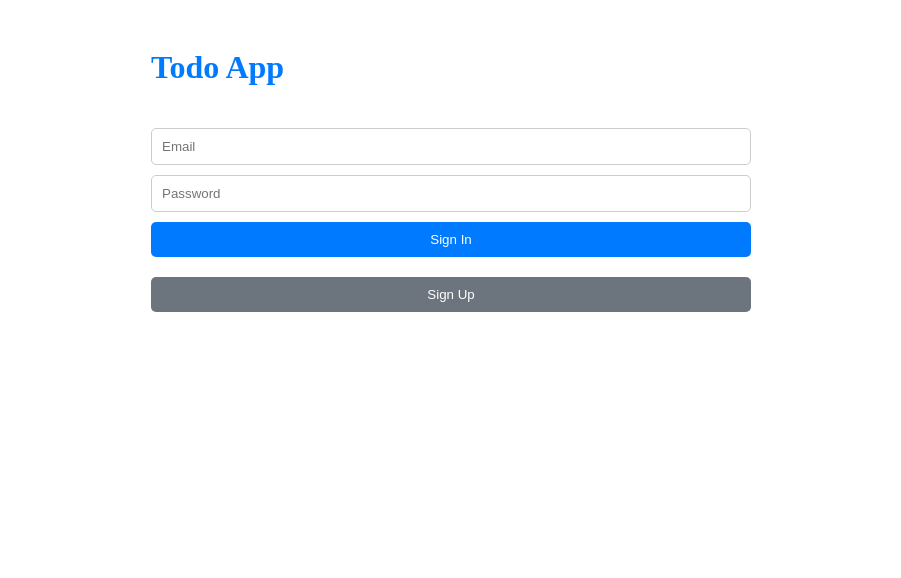
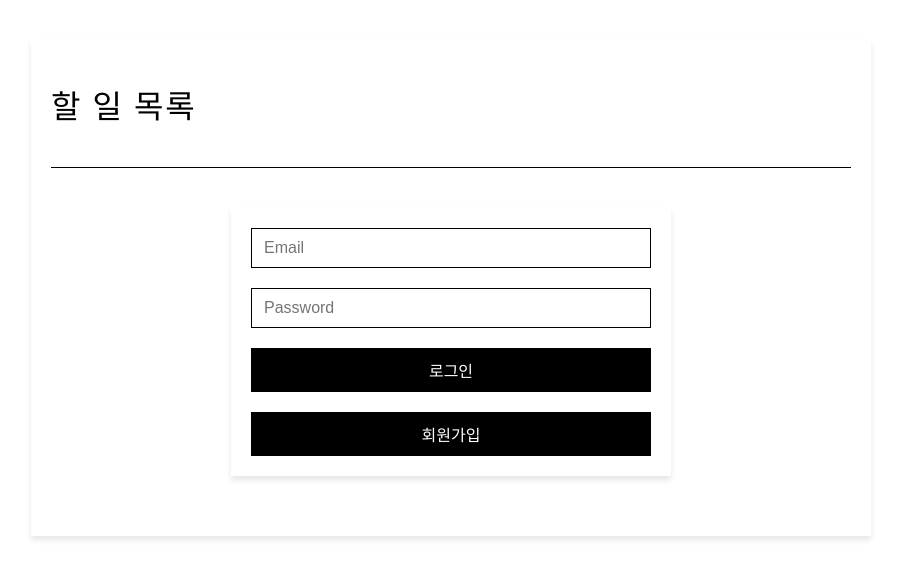
Before and after one commit to chaeyoo/todo-monorepo, a React app in the folder apps/web/: page /signin in a window 1280 px wide. Shown: the top 578 px of the page, without its empty margins (189-1090 px from the left). Built offline with nearby package versions, Linux system fonts and the light colour scheme.

Commit message:
[UPDATE] design변경

```diff
--- a/apps/web/package.json
+++ b/apps/web/package.json
@@ -23,6 +23,7 @@
     "react": "^18.2.0",
     "react-dom": "^18.2.0",
     "react-router-dom": "^6.26.1",
+    "react-spring": "^9.7.4",
     "shared": "workspace:*",
     "stream-browserify": "^3.0.0",
     "vm-browserify": "^1.1.2",
--- a/apps/web/src/App.tsx
+++ b/apps/web/src/App.tsx
@@ -1,3 +1,4 @@
+import React, { useEffect } from "react";
 import { ThemeProvider } from "@emotion/react";
 import styled from "@emotion/styled";
 import { TodoList } from "./components/TodoList";
@@ -9,21 +10,26 @@ import {
   Route,
   Navigate,
 } from "react-router-dom";
-import { useEffect, useState } from "react";
 import { UserInfo } from "./components/UserInfo";
 import { SignUp } from "./components/SignUp";
 import { SignIn } from "./components/SignIn";
 import { useAuthStore } from "./store/authStore";
+import { colors, commonStyles, animations } from "shared/src/styles/todoStyles";
 
 const AppWrapper = styled.div`
-	max-width: 600px;
-	margin: 0 auto;
-	padding: 20px;
+  ${commonStyles.container}
+  max-width: 800px;
+  margin: 40px auto;
+  animation: ${animations.fadeIn} 0.5s ease-out;
 `;
 
 const Title = styled.h1`
-	color: ${(props) => props.theme.colors.primary};
+  color: ${colors.primary};
   text-align: center;
+  font-size: 2rem;
+  margin-bottom: 20px;
+  font-weight: 300;
+  letter-spacing: 2px;
 `;
 
 const LoadingWrapper = styled.div`
@@ -32,28 +38,32 @@ const LoadingWrapper = styled.div`
   align-items: center;
   height: 100vh;
   font-size: 1.2rem;
-	color: ${(props) => props.theme.colors.primary};
+  color: ${colors.primary};
+  animation: ${animations.pulse} 1.5s infinite;
 `;
 
 const LogoutButton = styled.button`
-	background-color: ${(props) => props.theme.colors.secondary};
-	color: white;
-	border: none;
-	padding: 10px 15px;
-	border-radius: 5px;
-	cursor: pointer;
-	margin-top: 10px;
-
-	&:hover {
-		background-color: ${(props) => props.theme.colors.primary};
-	}
+  ${commonStyles.button}
+  animation: ${animations.slideIn} 0.5s ease-out;
 `;
 
 const Header = styled.div`
   display: flex;
   justify-content: space-between;
   align-items: center;
-	margin-bottom: 20px;
+  margin-bottom: 30px;
+  padding-bottom: 20px;
+  border-bottom: 1px solid ${colors.primary};
+`;
+
+const ErrorMessage = styled.div`
+  color: ${colors.primary};
+  text-align: center;
+  font-size: 1rem;
+  margin-top: 20px;
+  padding: 10px;
+  background-color: ${colors.background};
+  border: 1px solid ${colors.primary};
 `;
 
 function App() {
@@ -70,13 +80,13 @@ function App() {
   if (loading) {
     return (
       <ThemeProvider theme={theme}>
-				<LoadingWrapper>Loading...</LoadingWrapper>
+        <LoadingWrapper>로딩 중...</LoadingWrapper>
       </ThemeProvider>
     );
   }
 
   if (error) {
-		return <div>Error: {error}</div>;
+    return <ErrorMessage>오류: {error}</ErrorMessage>;
   }
 
   return (
@@ -84,8 +94,8 @@ function App() {
       <Router>
         <AppWrapper>
           <Header>
-						<Title>Todo App</Title>
-						{user && <LogoutButton onClick={handleLogout}>Logout</LogoutButton>}
+            <Title>할 일 목록</Title>
+            {user && <LogoutButton onClick={handleLogout}>로그아웃</LogoutButton>}
           </Header>
           <Routes>
             <Route
--- a/apps/web/src/components/SignIn.tsx
+++ b/apps/web/src/components/SignIn.tsx
@@ -1,47 +1,41 @@
 import React, { useState } from "react";
 import { signIn } from "shared";
 import styled from "@emotion/styled";
-
 import { useAuthStore } from "../store/authStore";
 import { useNavigate } from "react-router-dom";
+import { colors, commonStyles } from "shared/src/styles/todoStyles";
+
+const FormContainer = styled.div`
+	${commonStyles.container}
+	max-width: 400px;
+	margin: 40px auto;
+`;
+
 const Form = styled.form`
 	display: flex;
 	flex-direction: column;
-	gap: 10px;
+	gap: 20px;
 `;
 
 const Input = styled.input`
-	padding: 10px;
-	border-radius: 5px;
-	border: 1px solid #ccc;
+	${commonStyles.input}
 `;
 
 const Button = styled.button`
-	padding: 10px;
-	background-color: ${(props) => props.theme.colors.primary};
-	color: white;
-	border: none;
-	border-radius: 5px;
-	cursor: pointer;
-
-	&:hover {
-		background-color: ${(props) => props.theme.colors.secondary};
-	}
+	${commonStyles.button}
 `;
 
 const SignUpButton = styled(Button)`
-	background-color: ${(props) => props.theme.colors.secondary};
-	margin-top: 10px;
-
+	color: ${colors.primary}
+	background-color: ${colors.secondary};
 	&:hover {
-		background-color: ${(props) => props.theme.colors.primary};
+		background-color: ${colors.accent};
 	}
 `;
 
 const ErrorMessage = styled.p`
-	color: red;
-	font-size: 14px;
-	margin-top: 5px;
+	color: #d32f2f;
+	font-size: 0.9rem;
 	text-align: center;
 `;
 
@@ -71,6 +65,7 @@ export const SignIn: React.FC = () => {
 	};
 
 	return (
+		<FormContainer>
 			<Form onSubmit={handleSubmit}>
 				<Input
 					type="email"
@@ -87,10 +82,11 @@ export const SignIn: React.FC = () => {
 					required
 				/>
 				{error && <ErrorMessage>{error}</ErrorMessage>}
-			<Button type="submit">Sign In</Button>
+				<Button type="submit">로그인</Button>
 				<SignUpButton type="button" onClick={handleSignUpClick}>
-				Sign Up
+					회원가입
 				</SignUpButton>
 			</Form>
+		</FormContainer>
 	);
 };
--- a/apps/web/src/components/SignUp.tsx
+++ b/apps/web/src/components/SignUp.tsx
@@ -3,50 +3,40 @@ import { useNavigate } from "react-router-dom";
 import styled from "@emotion/styled";
 import { signUp } from "shared";
 import { useAuthStore } from "../store/authStore";
+import { colors, commonStyles } from "shared/src/styles/todoStyles";
+
+const FormContainer = styled.div`
+	${commonStyles.container}
+	max-width: 400px;
+	margin: 40px auto;
+`;
 
 const Form = styled.form`
 	display: flex;
 	flex-direction: column;
-	gap: 15px;
-	max-width: 300px;
-	margin: 0 auto;
+	gap: 20px;
 `;
 
 const Input = styled.input`
-	padding: 10px;
-	border-radius: 5px;
-	border: 1px solid #ccc;
-	font-size: 16px;
+	${commonStyles.input}
 `;
 
 const Button = styled.button`
-	padding: 10px;
-	background-color: ${(props) => props.theme.colors.primary};
-	color: white;
-	border: none;
-	border-radius: 5px;
-	cursor: pointer;
-	font-size: 16px;
-	transition: background-color 0.3s;
-
-	&:hover {
-		background-color: ${(props) => props.theme.colors.secondary};
-	}
+	${commonStyles.button}
 `;
 
-const SignInButton = styled(Button)`
-	background-color: ${(props) => props.theme.colors.secondary};
-	margin-top: 10px;
-
+const SignInButton = styled(Button)`\
+	color: ${colors.primary}
+	background-color: ${colors.secondary};
 	&:hover {
-		background-color: ${(props) => props.theme.colors.primary};
+		background-color: ${colors.accent};
 	}
 `;
 
 const ErrorMessage = styled.p`
-	color: red;
-	font-size: 14px;
-	margin-top: 5px;
+	color: #d32f2f;
+	font-size: 0.9rem;
+	text-align: center;
 `;
 
 export const SignUp: React.FC = () => {
@@ -72,7 +62,7 @@ export const SignUp: React.FC = () => {
 			if (user) {
 				console.log("Signed up:", user);
 				setUser(user);
-				navigate("/"); // Redirect to home page after successful signup
+				navigate("/");
 			} else {
 				setError("Signup failed. Please try again.");
 			}
@@ -89,6 +79,7 @@ export const SignUp: React.FC = () => {
 	};
 
 	return (
+		<FormContainer>
 			<Form onSubmit={handleSubmit}>
 				<Input
 					type="email"
@@ -119,10 +110,11 @@ export const SignUp: React.FC = () => {
 					required
 				/>
 				{error && <ErrorMessage>{error}</ErrorMessage>}
-			<Button type="submit">Sign Up</Button>
+				<Button type="submit">가입하기</Button>
 				<SignInButton type="button" onClick={handleSignInClick}>
-				Back to Sign In
+					로그인하러 가기
 				</SignInButton>
 			</Form>
+		</FormContainer>
 	);
 };
--- a/apps/web/src/components/TodoForm.tsx
+++ b/apps/web/src/components/TodoForm.tsx
@@ -2,38 +2,29 @@ import React, { useState } from "react";
 import styled from "@emotion/styled";
 import { useTodoStore } from "../store/todoStore";
 import { useAuthStore } from "../store/authStore";
+import { colors, commonStyles, animations } from "shared/src/styles/todoStyles";
 
 const Form = styled.form`
   display: flex;
   margin-bottom: 20px;
+  animation: ${animations.fadeIn} 0.5s ease-out;
 `;
 
 const Input = styled.input`
+  ${commonStyles.input}
   flex-grow: 1;
-	padding: 10px;
-	font-size: 16px;
-	border: 1px solid ${(props) => props.theme.colors.secondary};
-	border-radius: 4px 0 0 4px;
+  margin-right: 10px;
 `;
 
 const Button = styled.button`
-	padding: 10px 20px;
-	font-size: 16px;
-	background-color: ${(props) => props.theme.colors.primary};
-	color: white;
-	border: none;
-	border-radius: 0 4px 4px 0;
-	cursor: pointer;
-	&:disabled {
-		background-color: #cccccc;
-		cursor: not-allowed;
-	}
+  ${commonStyles.button}
 `;
 
 const ErrorMessage = styled.p`
-	color: red;
-	font-size: 14px;
+  color: ${colors.primary};
+  font-size: 0.9rem;
   margin-top: 5px;
+  animation: ${animations.fadeIn} 0.3s ease-out;
 `;
 
 export const TodoForm: React.FC = () => {
@@ -51,15 +42,16 @@ export const TodoForm: React.FC = () => {
       try {
         await addTodo(title, user.id);
         setTitle("");
-				console.log("Todo added successfully");
+        console.log("할 일이 성공적으로 추가되었습니다.");
       } catch (err) {
-				setError("Failed to add todo. Please try again.");
-				console.error("Error adding todo:", err);
+        setError("할 일 추가에 실패했습니다. 다시 시도해 주세요.");
+        console.error("할 일 추가 오류:", err);
       } finally {
         setIsAdding(false);
       }
     }
   };
+
   return (
     <>
       <Form onSubmit={handleSubmit}>
@@ -67,15 +59,15 @@ export const TodoForm: React.FC = () => {
           type="text"
           value={title}
           onChange={(e) => setTitle(e.target.value)}
-					placeholder="Add a new todo"
+          placeholder="새로운 할 일을 입력하세요"
           disabled={!user || isAdding}
         />
         <Button type="submit" disabled={!user || isAdding}>
-					{isAdding ? "Adding..." : "Add"}
+          {isAdding ? "추가 중..." : "추가"}
         </Button>
       </Form>
       {error && <ErrorMessage>{error}</ErrorMessage>}
-			{!user && <ErrorMessage>Please log in to add todos.</ErrorMessage>}
+      {!user && <ErrorMessage>할 일을 추가하려면 로그인해 주세요.</ErrorMessage>}
     </>
   );
 };
--- a/apps/web/src/components/TodoItem.tsx
+++ b/apps/web/src/components/TodoItem.tsx
@@ -1,30 +1,67 @@
 import React, { useState } from "react";
 import styled from "@emotion/styled";
 import { Todo } from "shared";
+import { colors, commonStyles, animations } from "shared/src/styles/todoStyles";
 
 const TodoItemWrapper = styled.li<{ completed: boolean }>`
   display: flex;
   align-items: center;
-	padding: 10px;
-	background-color: ${(props) =>
-		props.completed
-			? props.theme.colors.success
-			: props.theme.colors.background};
-	margin-bottom: 5px;
-	border-radius: 4px;
+  padding: 12px;
+  background-color: ${(props) => props.completed ? colors.background : colors.secondary};
+  margin-bottom: 8px;
+  border: 1px solid ${colors.primary};
+  transition: all 0.3s ease;
+  animation: ${animations.slideIn} 0.3s ease-out;
+
+  &:hover {
+    transform: translateX(5px);
+  }
 `;
 
 const TodoTitle = styled.span<{ completed: boolean }>`
   flex-grow: 1;
+  margin-left: 10px;
   text-decoration: ${(props) => (props.completed ? "line-through" : "none")};
+  color: ${colors.primary};
 `;
 
 const Button = styled.button`
-	margin-left: 5px;
-	padding: 5px 10px;
-	border: none;
-	border-radius: 4px;
+  ${commonStyles.button}
+  padding: 6px 12px;
+  font-size: 0.9rem;
+  margin-left: 8px;
+`;
+
+const DeleteButton = styled(Button)`
+  background-color: ${colors.accent};
+  &:hover {
+    background-color: ${colors.primary};
+  }
+`;
+
+const Checkbox = styled.input`
+  appearance: none;
+  width: 20px;
+  height: 20px;
+  border: 2px solid ${colors.primary};
+  border-radius: 0;
+  outline: none;
   cursor: pointer;
+  transition: all 0.3s ease;
+
+  &:checked {
+    background-color: ${colors.primary};
+    border-color: ${colors.primary};
+  }
+
+  &:checked::after {
+    content: '✓';
+    display: flex;
+    justify-content: center;
+    align-items: center;
+    color: ${colors.secondary};
+    font-size: 14px;
+  }
 `;
 
 interface Props {
@@ -51,8 +88,7 @@ export const TodoItem: React.FC<Props> = ({
         await onUpdate(todo.id, editTitle);
         setIsEditing(false);
       } catch (error) {
-				console.error("Failed to update todo:", error);
-				// 에러 처리 (예: 사용자에게 알림)
+        console.error("할 일 수정 실패:", error);
       } finally {
         setIsUpdating(false);
       }
@@ -65,7 +101,7 @@ export const TodoItem: React.FC<Props> = ({
     try {
       await onToggle(todo.id);
     } catch (error) {
-			console.error("Failed to toggle todo:", error);
+      console.error("할 일 상태 변경 실패:", error);
     }
   };
 
@@ -73,12 +109,13 @@ export const TodoItem: React.FC<Props> = ({
     try {
       await onDelete(todo.id);
     } catch (error) {
-			console.error("Failed to delete todo:", error);
+      console.error("할 일 삭제 실패:", error);
     }
   };
+
   return (
     <TodoItemWrapper completed={todo.completed}>
-			<input
+      <Checkbox
         type="checkbox"
         checked={todo.completed}
         onChange={handleToggle}
@@ -94,21 +131,21 @@ export const TodoItem: React.FC<Props> = ({
             disabled={isUpdating}
           />
           <Button onClick={handleUpdate} disabled={isUpdating}>
-						{isUpdating ? "Saving..." : "Save"}
+            {isUpdating ? "저장 중..." : "저장"}
           </Button>
         </>
       ) : (
         <>
           <TodoTitle completed={todo.completed}>{todo.title}</TodoTitle>
           <Button onClick={() => setIsEditing(true)} disabled={isUpdating}>
-						Edit
+            수정
           </Button>
         </>
       )}
       {!isEditing && (
-				<Button onClick={handleDelete} disabled={isUpdating}>
-					Delete
-				</Button>
+        <DeleteButton onClick={handleDelete} disabled={isUpdating}>
+          삭제
+        </DeleteButton>
       )}
     </TodoItemWrapper>
   );
--- a/apps/web/src/components/TodoList.tsx
+++ b/apps/web/src/components/TodoList.tsx
@@ -3,25 +3,36 @@ import styled from "@emotion/styled";
 import { TodoItem } from "./TodoItem";
 import { useTodoStore } from "../store/todoStore";
 import { useAuthStore } from "../store/authStore";
+import { colors, commonStyles, animations } from "shared/src/styles/todoStyles";
 
 const TodoListWrapper = styled.ul`
   list-style-type: none;
   padding: 0;
+  margin: 20px 0;
+  animation: ${animations.fadeIn} 0.5s ease-out;
 `;
 
 const LoadingMessage = styled.p`
   text-align: center;
-	color: #666;
+  color: ${colors.primary};
+  font-size: 1rem;
+  margin: 20px 0;
+  animation: ${animations.pulse} 1.5s infinite;
 `;
 
 const ErrorMessage = styled.p`
   text-align: center;
-	color: red;
+  color: ${colors.primary};
+  font-size: 1rem;
+  margin: 20px 0;
+  padding: 10px;
+  background-color: ${colors.background};
+  border: 1px solid ${colors.primary};
+  animation: ${animations.fadeIn} 0.5s ease-out;
 `;
 
 export const TodoList: React.FC = () => {
-	const { todos, toggleTodo, updateTodo, deleteTodo, fetchTodos } =
-		useTodoStore();
+  const { todos, toggleTodo, updateTodo, deleteTodo, fetchTodos } = useTodoStore();
   const { user } = useAuthStore();
   const [loading, setLoading] = useState(true);
   const [error, setError] = useState<string | null>(null);
@@ -34,26 +45,22 @@ export const TodoList: React.FC = () => {
           setError(null);
           await fetchTodos(user.id);
         } catch (err) {
-					setError("Failed to load todos. Please try again later.");
-					console.error("Error loading todos:", err);
+          setError("할 일 목록을 불러오는데 실패했습니다. 다시 시도해 주세요.");
+          console.error("할 일 목록 불러오기 오류:", err);
         } finally {
           setLoading(false);
         }
       } else {
         setLoading(false);
-				setError("Please log in to view your todos.");
+        setError("할 일 목록을 보려면 로그인해 주세요.");
       }
     };
 
     loadTodos();
   }, [user, fetchTodos]);
 
-	  useEffect(() => {
-		console.log("Todos updated:", todos);
-	  }, [todos]);
-
   if (loading) {
-		return <LoadingMessage>Loading todos...</LoadingMessage>;
+    return <LoadingMessage>할 일 목록 불러오는 중...</LoadingMessage>;
   }
 
   if (error) {
@@ -61,7 +68,7 @@ export const TodoList: React.FC = () => {
   }
 
   if (!user) {
-		return <ErrorMessage>Please log in to view your todos.</ErrorMessage>;
+    return <ErrorMessage>할 일 목록을 보려면 로그인해 주세요.</ErrorMessage>;
   }
 
   return (
--- a/apps/web/tsconfig.json
+++ b/apps/web/tsconfig.json
@@ -17,7 +17,8 @@
 		"jsx": "react-jsx",
 		"baseUrl": ".",
 		"paths": {
-			"*": ["src/*"]
+			"*": ["src/*"],
+			"shared/*": ["../../packages/shared/src/*"]
 		},
 		"typeRoots": ["../../node_modules/@types", "./node_modules/@types"]
 	},
--- a/packages/shared/package.json
+++ b/packages/shared/package.json
@@ -8,9 +8,13 @@
   },
   "devDependencies": {
     "@types/bcryptjs": "^2.4.6",
+    "@types/react": "^18.2.0",
+    "@types/react-dom": "^18.2.0",
     "typescript": "^4.9.5"
   },
   "dependencies": {
+    "@emotion/react": "^11.13.0",
+    "@emotion/styled": "^11.13.0",
     "@supabase/supabase-js": "^2.45.1",
     "bcryptjs": "^2.4.3"
   }
--- /dev/null
+++ b/packages/shared/src/styles/todoStyles.ts
@@ -0,0 +1,61 @@
+import { keyframes } from '@emotion/react';
+
+// 색상 테마
+export const colors = {
+  primary: '#000000',
+  secondary: '#FFFFFF',
+  background: '#F5F5F5',
+  text: '#333333',
+  accent: '#808080',
+};
+
+// 공통 스타일
+export const commonStyles = {
+  container: `
+    background-color: ${colors.secondary};
+    border-radius: 0;
+    box-shadow: 0 4px 6px rgba(0, 0, 0, 0.1);
+    padding: 20px;
+  `,
+  input: `
+    padding: 10px 12px;
+    border: 1px solid ${colors.primary};
+    border-radius: 0;
+    font-size: 16px;
+    transition: all 0.3s ease;
+    &:focus {
+      outline: none;
+      box-shadow: 0 0 0 2px ${colors.primary};
+    }
+  `,
+  button: `
+    background-color: ${colors.primary};
+    color: ${colors.secondary};
+    border: none;
+    padding: 10px 15px;
+    border-radius: 0;
+    cursor: pointer;
+    font-size: 16px;
+    transition: all 0.3s ease;
+    &:hover {
+      background-color: ${colors.accent};
+    }
+  `,
+};
+
+// 애니메이션
+export const animations = {
+  fadeIn: keyframes`
+    from { opacity: 0; transform: translateY(20px); }
+    to { opacity: 1; transform: translateY(0); }
+  `,
+  slideIn: keyframes`
+    from { transform: translateX(-100%); }
+    to { transform: translateX(0); }
+  `,
+  pulse: keyframes`
+    0% { transform: scale(1); }
+    50% { transform: scale(1.05); }
+    100% { transform: scale(1); }
+  `,
+};
```
Also changed, not shown: apps/web/src/components/UserInfo.tsx (+58 -2 lines), 8 other files (tests, documents, lock files or other folders). Lines whose indentation alone changed are shown as unchanged.
